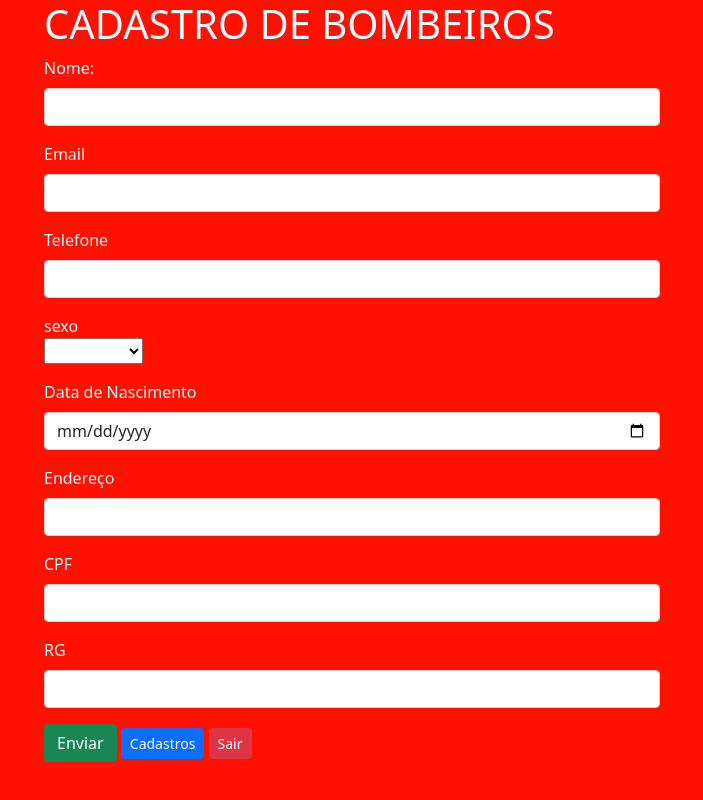
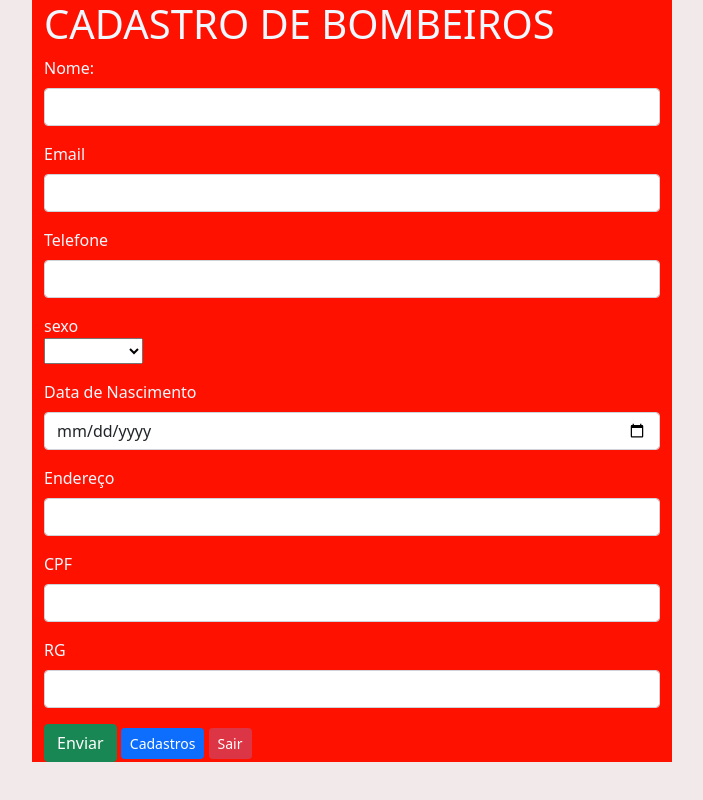
Before and after one commit to DagobertoSilva/CRUD_bombeiro, a PHP site: page /formulario.php in a window 1280 px wide. Shown: the whole page, without its empty margins (288-991 px from the left). Run offline with PHP 8.4, Linux system fonts and the light colour scheme.

Commit message:
Alterações

```diff
--- a/formulario.css
+++ b/formulario.css
@@ -1,8 +1,14 @@
 .container {
+
     background-color: rgb(255, 17, 0);
 }
 body{
-    background-color: rgb(255, 17, 0);
+
+    background-color: 	#d1b4b446;
+}
+
+.mb-3{
+
 }
 
 label{
@@ -14,3 +20,7 @@ p{
 h1{
     color: aliceblue;
 }
+
+fieldset{
+
+}
--- a/formulario.php
+++ b/formulario.php
@@ -6,8 +6,6 @@
 <link href="https://cdn.jsdelivr.net/npm/bootstrap@5.1.3/dist/css/bootstrap.min.css" rel="stylesheet"  crossorigin="anonymous">
 <script src="https://cdn.jsdelivr.net/npm/bootstrap@5.1.3/dist/js/bootstrap.bundle.min.js"  crossorigin="anonymous"></script>
 <link rel="Stylesheet" type="text/css" href="formulario.css">
-
-
 	<title>FORMULÁRIO DE CADASTRO</title>
 </head>
 <body>
@@ -15,7 +13,7 @@
 <h1> CADASTRO DE BOMBEIROS</h1>
 
 <form method="POST" action="salvar.php">
-
+  <fieldset>
     <div class="mb-3">
     <label for="exampleInputEmail1" class="form-label">Nome:</label>
     <input type="text" class="form-control" name="nome" required>
@@ -57,6 +55,7 @@
   <button type="submit" class="btn btn-success">Enviar</button>
   <a href="tabela.php" class="btn btn-sm btn-primary">Cadastros</a>
   <a href="home.html" class="btn btn-sm btn-danger">Sair</a>
+</fieldset>
 </form>
 </div>
 </body>
--- a/tabela.php
+++ b/tabela.php
@@ -65,8 +65,7 @@ $listarSQL = mysqli_query($conexaoBD, $sql);
         <a  href="deletar.php?nmatricula=<?php echo $usuario['nmatricula']; ?>" class="btn btn-sm btn-danger" <a> <svg xmlns="http://www.w3.org/2000/svg" width="16" height="16" fill="currentColor" class="bi bi-trash3-fill" viewBox="0 0 16 16">
   <path d="M11 1.5v1h3.5a.5.5 0 0 1 0 1h-.538l-.853 10.66A2 2 0 0 1 11.115 16h-6.23a2 2 0 0 1-1.994-1.84L2.038 3.5H1.5a.5.5 0 0 1 0-1H5v-1A1.5 1.5 0 0 1 6.5 0h3A1.5 1.5 0 0 1 11 1.5Zm-5 0v1h4v-1a.5.5 0 0 0-.5-.5h-3a.5.5 0 0 0-.5.5ZM4.5 5.029l.5 8.5a.5.5 0 1 0 .998-.06l-.5-8.5a.5.5 0 1 0-.998.06Zm6.53-.528a.5.5 0 0 0-.528.47l-.5 8.5a.5.5 0 0 0 .998.058l.5-8.5a.5.5 0 0 0-.47-.528ZM8 4.5a.5.5 0 0 0-.5.5v8.5a.5.5 0 0 0 1 0V5a.5.5 0 0 0-.5-.5Z"/>
 </svg> </a> </a>
-      </td>
-       <td>
+
         <a href="editar.php?nmatricula=<?php echo $usuario['nmatricula'];?>" class="btn btn-sm btn-primary" <a> <svg xmlns="http://www.w3.org/2000/svg" width="16" height="16" fill="currentColor" class="bi bi-pencil-fill" viewBox="0 0 16 16">
   <path d="M12.854.146a.5.5 0 0 0-.707 0L10.5 1.793 14.207 5.5l1.647-1.646a.5.5 0 0 0 0-.708l-3-3zm.646 6.061L9.793 2.5 3.293 9H3.5a.5.5 0 0 1 .5.5v.5h.5a.5.5 0 0 1 .5.5v.5h.5a.5.5 0 0 1 .5.5v.5h.5a.5.5 0 0 1 .5.5v.207l6.5-6.5zm-7.468 7.468A.5.5 0 0 1 6 13.5V13h-.5a.5.5 0 0 1-.5-.5V12h-.5a.5.5 0 0 1-.5-.5V11h-.5a.5.5 0 0 1-.5-.5V10h-.5a.499.499 0 0 1-.175-.032l-.179.178a.5.5 0 0 0-.11.168l-2 5a.5.5 0 0 0 .65.65l5-2a.5.5 0 0 0 .168-.11l.178-.178z"/>
 </svg> </a></a>
```
